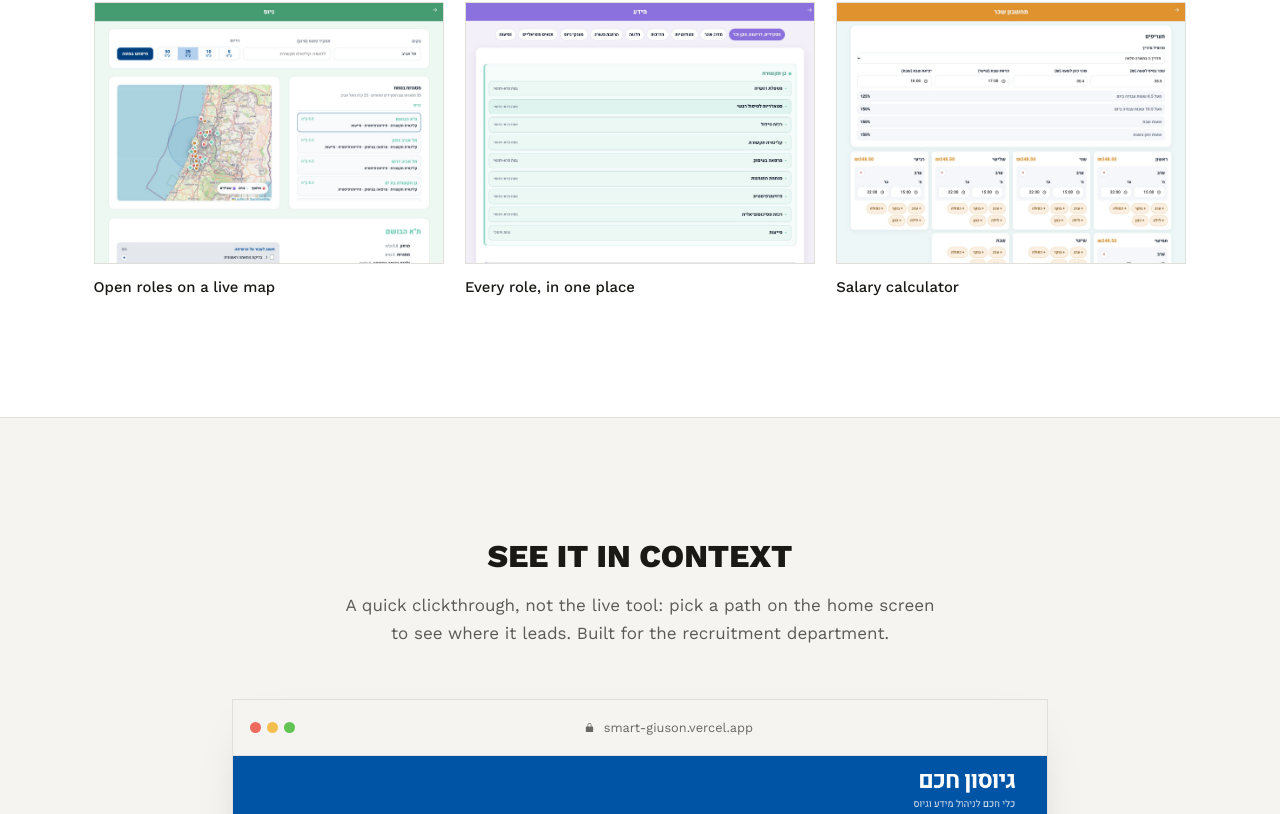
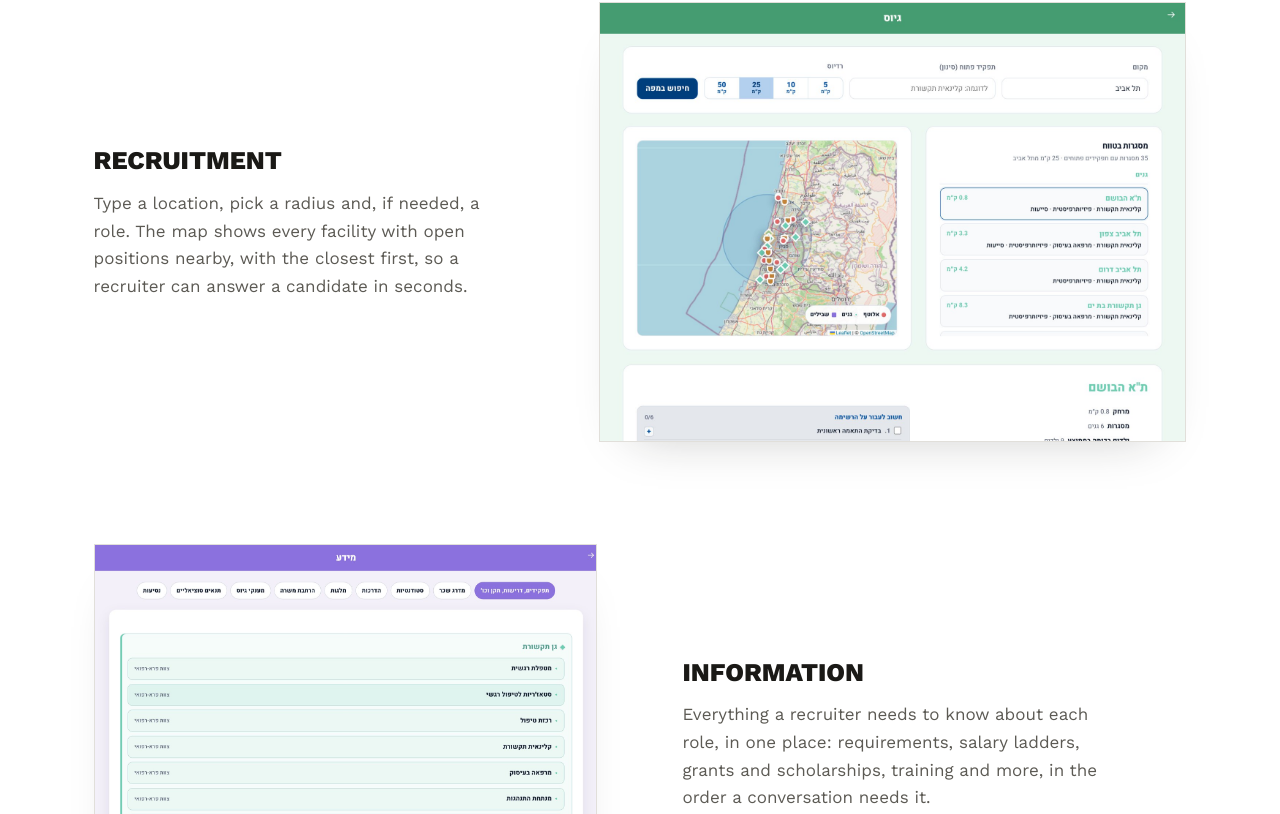
Before and after one commit to AxelGarland/AxelGarland, a Next.js app: page /work/giuson in a window 1280 px wide. Shown: the part 1806-2620 px from the top of the page. Built offline with nearby package versions, Linux system fonts and the light colour scheme.

Commit message:
Giuson screens: three alternating rows (recruitment bigger with text left, information with image left, salary calculator with text left), each with its own text
Co-Authored-By: Claude Sonnet 5.5 <noreply@anthropic.com>

```diff
--- a/app/work/giuson/page.tsx
+++ b/app/work/giuson/page.tsx
@@ -33,17 +33,20 @@ const SCREENS = [
   {
     file: "giuson/smart-map.jpg",
     alt: "Recruitment search: open positions on a live map within the chosen radius, with a list of the nearest facilities",
-    caption: "Open roles on a live map",
+    title: "Recruitment",
+    body: "Type a location, pick a radius and, if needed, a role. The map shows every facility with open positions nearby, with the closest first, so a recruiter can answer a candidate in seconds.",
   },
   {
     file: "giuson/smart-info.jpg",
     alt: "Information hub: professional roles, requirements and salary ladders, with tabs for each topic",
-    caption: "Every role, in one place",
+    title: "Information",
+    body: "Everything a recruiter needs to know about each role, in one place: requirements, salary ladders, grants and scholarships, training and more, in the order a conversation needs it.",
   },
   {
     file: "giuson/new-salary.jpg",
     alt: "Salary calculator: hourly rates, overtime percentages and a shift planner for each day of the week",
-    caption: "Salary calculator",
+    title: "Salary calculator",
+    body: "A way to explain pay clearly while the candidate is on the line: set the shifts for each day and see the different salaries add up, overtime and weekend rates included.",
   },
 ];
 
@@ -141,21 +144,38 @@ export default function GiusonPage() {
                 ))}
               </ul>
             </div>
-            <div className="grid grid-cols-1 gap-5 sm:grid-cols-3">
-              {SCREENS.map((screen) => (
-                <div key={screen.file}>
-                  <div className="relative aspect-[4/3] w-full overflow-hidden border border-line bg-paper">
+            <div className="flex flex-col gap-16 md:gap-24">
+              {SCREENS.map((screen, i) => {
+                const imageRight = i % 2 === 0;
+                return (
+                  <div
+                    key={screen.file}
+                    className={`grid grid-cols-1 items-center gap-8 md:gap-14 lg:gap-20 ${
+                      i === 0 ? "md:grid-cols-[5fr_7fr]" : "md:grid-cols-2"
+                    }`}
+                  >
+                    <div className={`${imageRight ? "md:order-1" : "md:order-2"} max-w-[40ch]`}>
+                      <h3 className="mb-3 font-display text-xl font-semibold leading-[1.15] text-ink sm:text-2xl">
+                        {screen.title}
+                      </h3>
+                      <p className="text-base leading-relaxed text-ink-muted">{screen.body}</p>
+                    </div>
+                    <div
+                      className={`relative aspect-[4/3] w-full overflow-hidden border border-line bg-paper shadow-[0_24px_50px_-34px_rgba(26,25,22,0.28)] ${
+                        imageRight ? "md:order-2" : "md:order-1"
+                      }`}
+                    >
                       <Image
                         src={pictureSrc(screen.file)}
                         alt={screen.alt}
                         fill
                         className="object-cover object-top"
-                      sizes="(max-width: 640px) 100vw, 30vw"
+                        sizes="(max-width: 768px) 100vw, 55vw"
                       />
                     </div>
-                  <p className="mt-3 text-sm font-medium text-ink">{screen.caption}</p>
                   </div>
-              ))}
+                );
+              })}
             </div>
           </div>
         </section>
```
Lines whose indentation alone changed are shown as unchanged.
